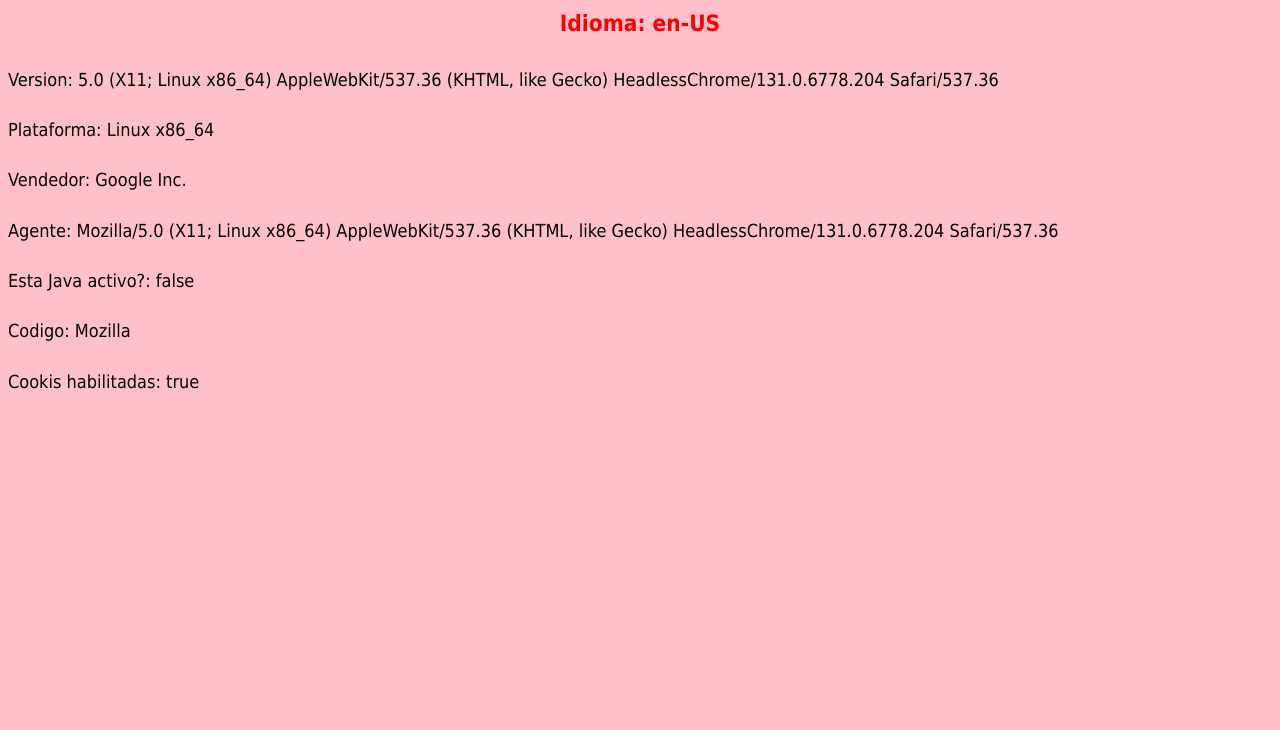
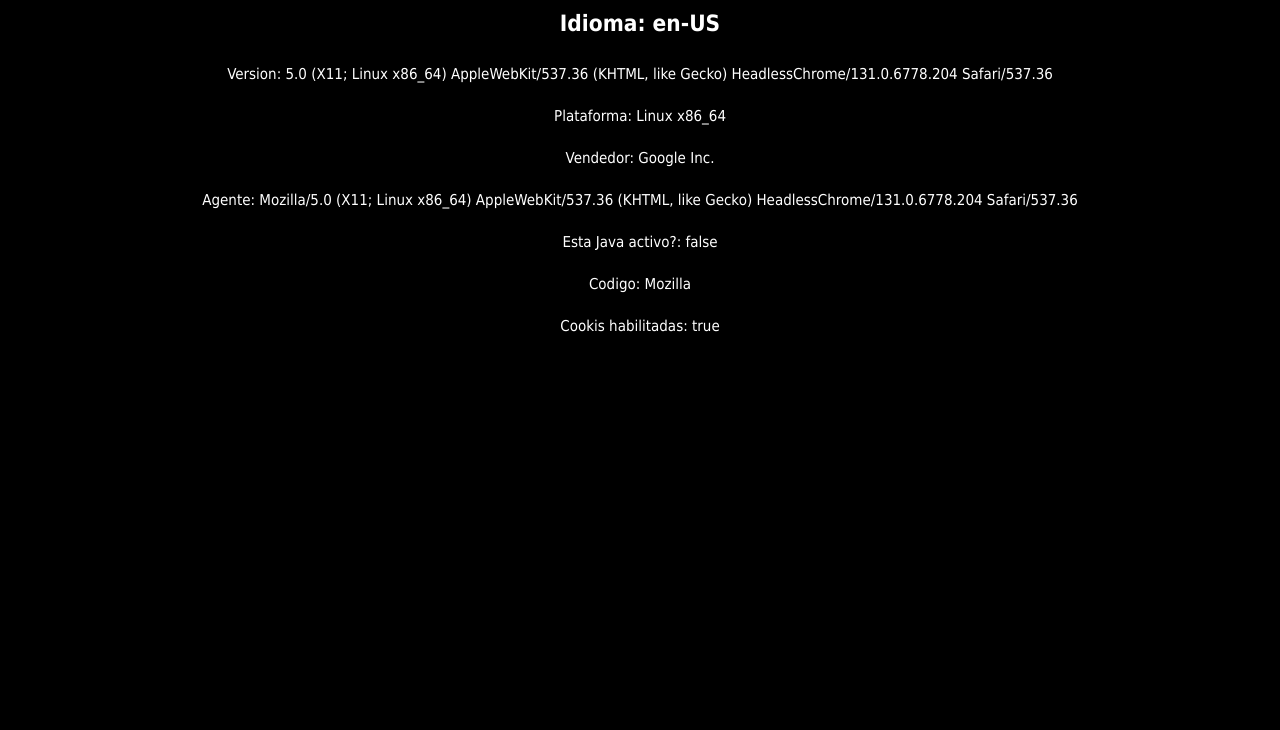
Before and after one commit to UO263918/sew, a plain HTML site: page practica3/Ejercicio-02/Ejercicio2.html in a window 1280 px wide. Shown: the part 70-800 px from the top of the page. Drawn offline with Linux system fonts and the light colour scheme.

Commit message:
Add files via upload

```diff
--- a/practica3/Ejercicio-02/Ejercicio2.css
+++ b/practica3/Ejercicio-02/Ejercicio2.css
@@ -1,24 +1,21 @@
+/*ESP:1*/
 body {
     font: 400 15px Tahoma, sans-serif;
     line-height: 1.8;
-    color: #040404;
-    font-size-adjust: initial;
-    background-color: pink;
-
-
+    background-color: black;
 }
-
+/*ESP:1*/
 h1, h2{
-
-
     font-weight: bold;
-    background-color: pink;
-    color: red;
-
+    background-color: black;
+    color: white;
     padding:2px ;
     margin:5px;
     text-align: center;
 }
+/*ESP:1*/
 p{
-    font-size: 1.2em
+	color: white;
+    font-size: 1em;
+	text-align: center;
 }
```
